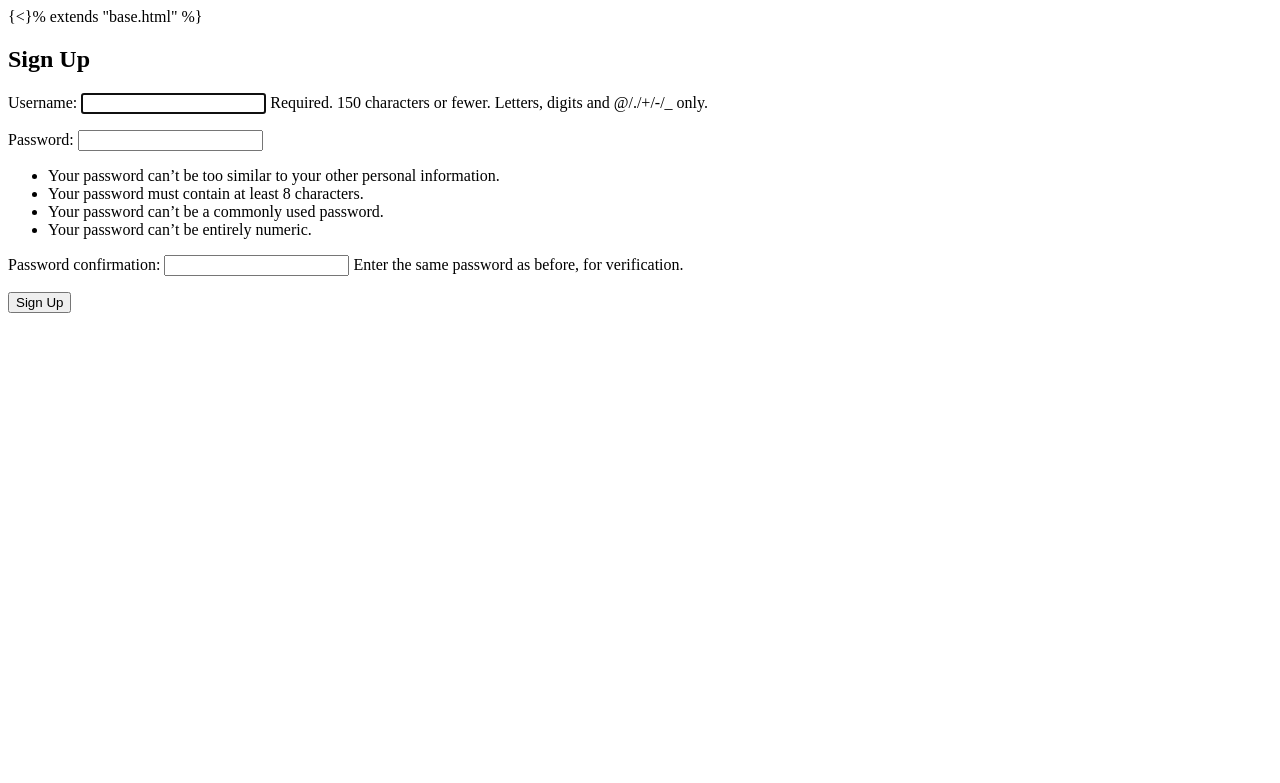
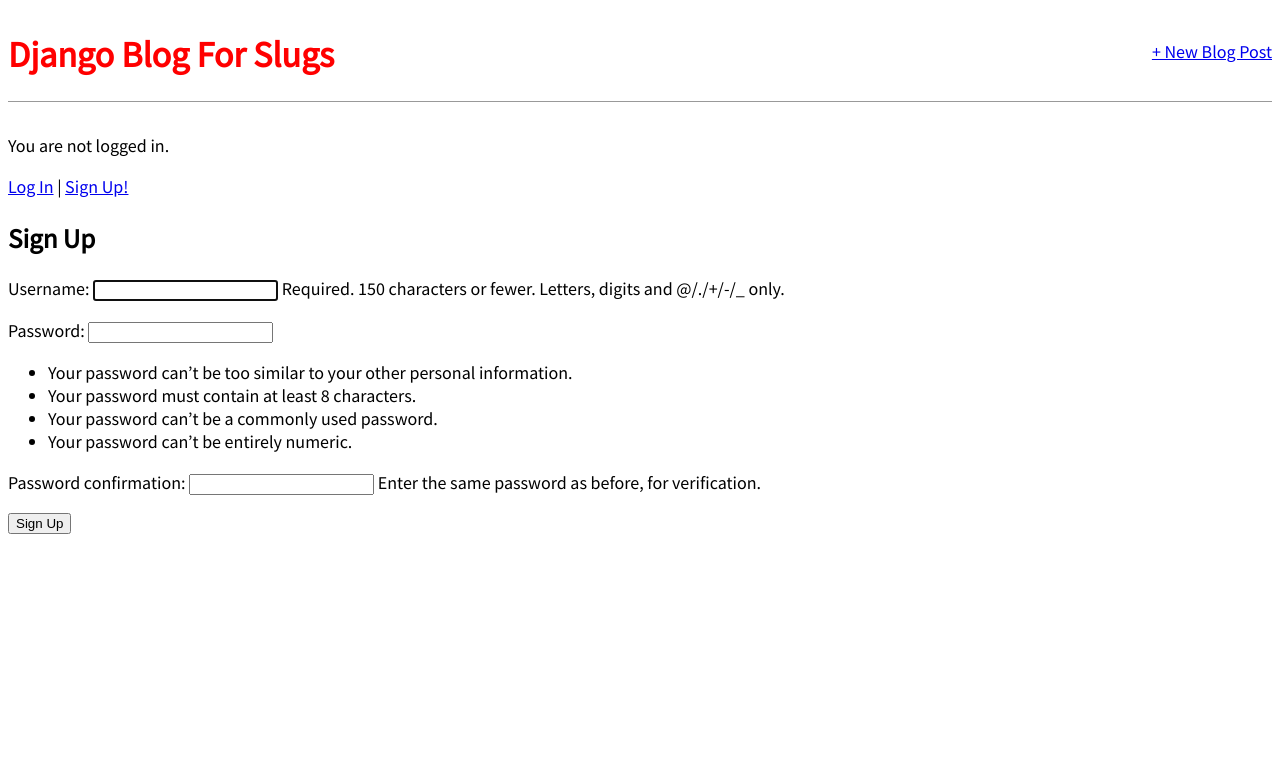
Before and after one commit to codeslug/blog, a Django app: page /accounts/signup/ in a window 1280 px wide. Shown: the top 783 px of the page. Run offline with Django 3.2, Linux system fonts and the light colour scheme.

Commit message:
added signup text

```diff
--- a/templates/base.html
+++ b/templates/base.html
@@ -20,7 +20,7 @@
 			<p><a href="{% url "logout" %}">Log Out</a></p>
 		{% else %}
 			<p>You are not logged in.</p>
-			<a href="{% url "login" %}">Log In</a>
+			<a href="{% url "login" %}">Log In</a> |  <a href="{% url "signup" %}">Sign Up!</a>
 		{% endif %}
 		<div>
 			{% block content %}
--- a/templates/registration/login.html
+++ b/templates/registration/login.html
@@ -8,5 +8,6 @@
 	{{ form.as_p }}
 	<button type="submit">Log In</button>
 </form>
+<p><a href="{% url "signup" %}">Sign Up!</a></p>
 
 {% endblock content %}
--- a/templates/registration/signup.html
+++ b/templates/registration/signup.html
@@ -1,4 +1,4 @@
-{<}% extends "base.html" %}
+{% extends "base.html" %}
 
 {% block content %}
 	<h2>Sign Up</h2>
```
Also changed, not shown: db.sqlite3.
